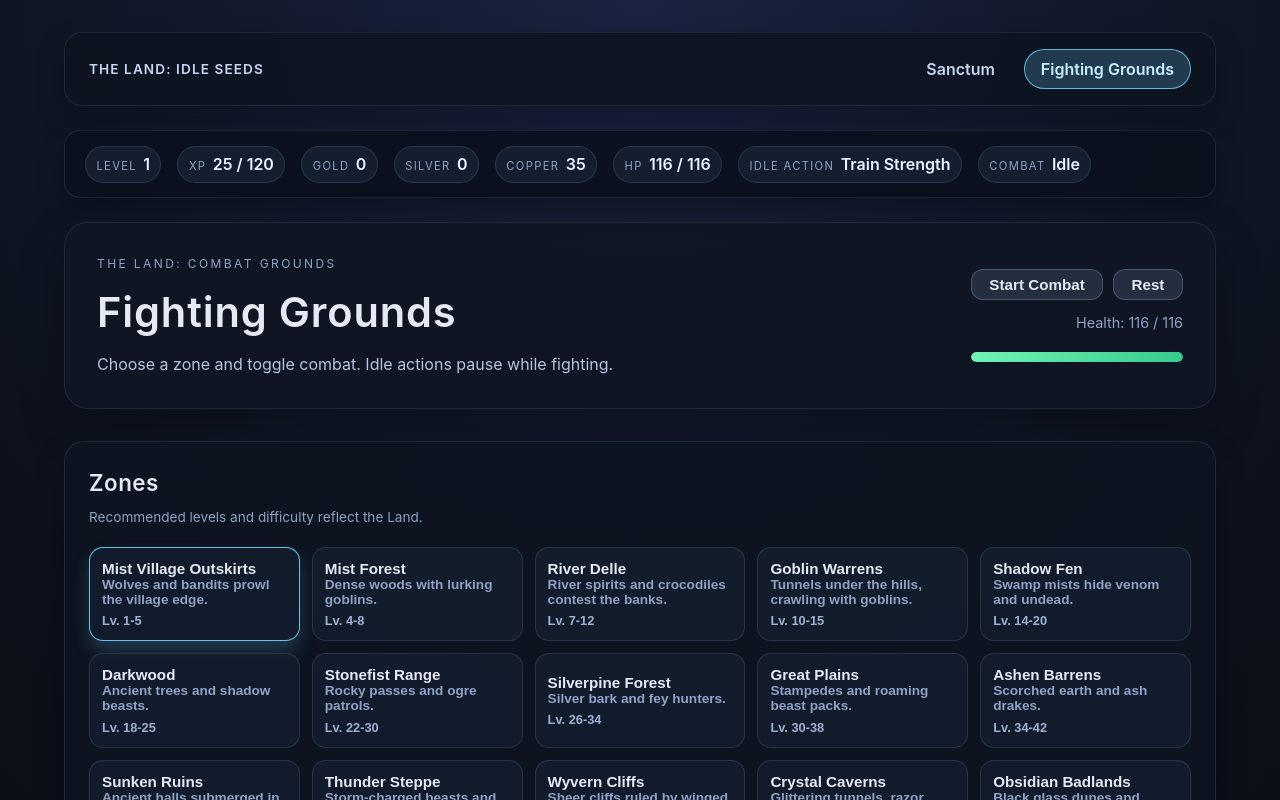
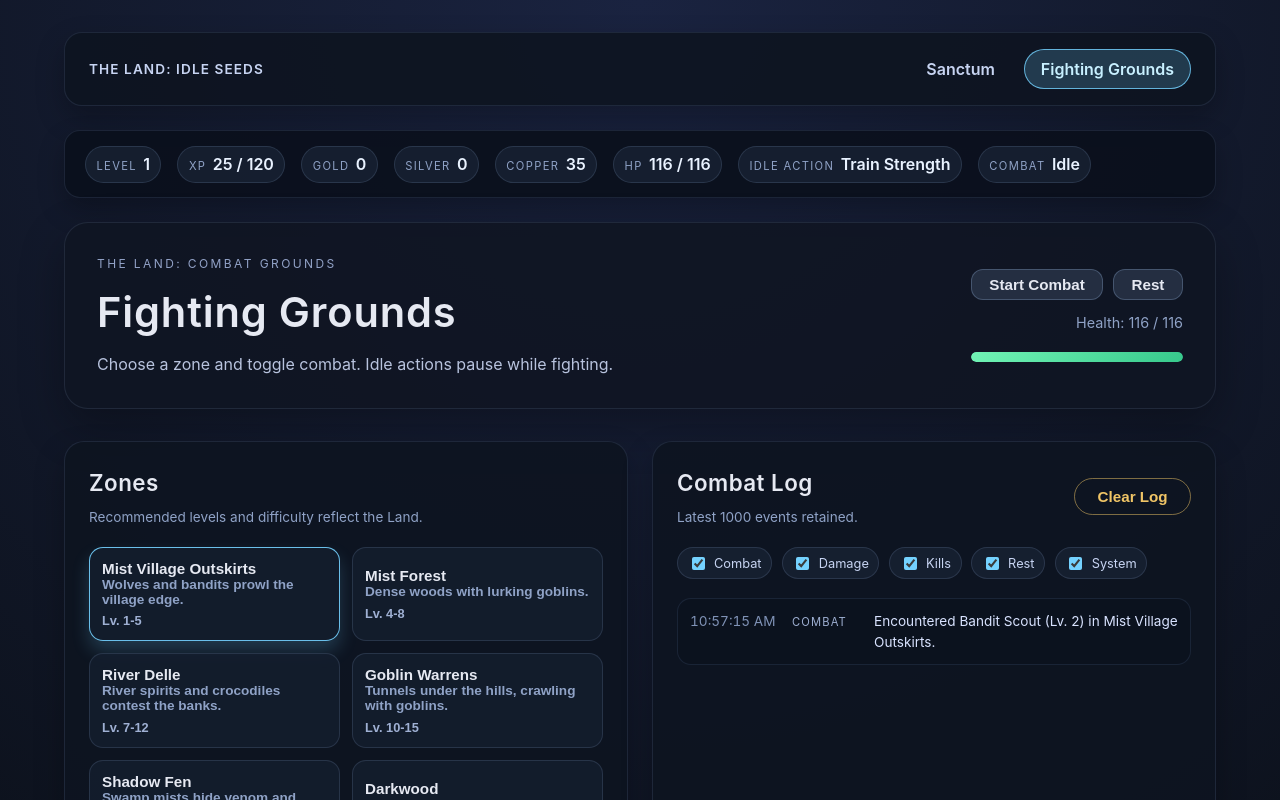
Before and after one commit to Redpoint1/theland, a Vue app: page /combat in a window 1280 px wide. Shown: the top 800 px of the page. Built offline with nearby package versions, Linux system fonts and the light colour scheme.

Commit message:
add combat logs

```diff
--- a/src/stores/game.ts
+++ b/src/stores/game.ts
@@ -41,6 +41,15 @@ export interface EnemyType {
   powerFactor: number
   hpFactor: number
   rewardFactor: number
+}
+
+export type CombatLogType = 'combat' | 'damage' | 'kill' | 'rest' | 'system'
+
+export interface CombatLogEntry {
+  id: number
+  timestamp: number
+  type: CombatLogType
+  message: string
 }
 
 export interface Zone {
@@ -546,6 +555,26 @@ export const useGameStore = defineStore('game', () => {
     statExp: defaultZone.baseRewards.statExp,
   })
 
+  const combatLogs = ref<CombatLogEntry[]>([])
+  let combatLogId = 0
+
+  const addCombatLog = (type: CombatLogType, message: string) => {
+    combatLogs.value.push({
+      id: (combatLogId += 1),
+      timestamp: Date.now(),
+      type,
+      message,
+    })
+
+    if (combatLogs.value.length > 1000) {
+      combatLogs.value.splice(0, combatLogs.value.length - 1000)
+    }
+  }
+
+  const clearCombatLogs = () => {
+    combatLogs.value = []
+  }
+
   const currentZone = computed((): Zone => zones.find((zone) => zone.id === combat.zoneId) ?? defaultZone)
   const maxHp = computed(() => Math.floor(character.level * 8 + stats.Vitality.value * 12))
   const playerHp = ref(maxHp.value)
@@ -609,15 +638,15 @@ export const useGameStore = defineStore('game', () => {
   const randomInt = (min: number, max: number) =>
     Math.floor(Math.random() * (max - min + 1)) + min
 
-  const pickEnemy = (zone: Zone): EnemyType | undefined => {
-    if (!zone.enemies.length) return undefined
-    const index = Math.floor(Math.random() * zone.enemies.length)
-    return zone.enemies[index]
+  const pickEnemy = (zone: Zone): EnemyType => {
+    const pool = zone.enemies.length ? zone.enemies : [defaultEnemy]
+    const index = Math.floor(Math.random() * pool.length)
+    return pool[index] ?? defaultEnemy
   }
 
   const spawnEnemy = () => {
     const zone = currentZone.value
-    const enemy = pickEnemy(zone) ?? defaultEnemy
+    const enemy = pickEnemy(zone)
     const level = randomInt(zone.levelMin, zone.levelMax)
     const baseHp = Math.floor(level * 10 * enemy.hpFactor + zone.basePower * 4)
     const rewardScale = (1 + level * 0.06) * enemy.rewardFactor
@@ -632,6 +661,11 @@ export const useGameStore = defineStore('game', () => {
     combatRewards.copper = Math.floor(zone.baseRewards.copper * rewardScale)
     combatRewards.skillExp = Math.floor(zone.baseRewards.skillExp * rewardScale)
     combatRewards.statExp = Math.floor(zone.baseRewards.statExp * rewardScale)
+
+    addCombatLog(
+      'combat',
+      `Encountered ${combat.enemyName} (Lv. ${combat.enemyLevel}) in ${zone.name}.`,
+    )
   }
 
   const setZone = (zoneId: string) => {
@@ -650,6 +684,9 @@ export const useGameStore = defineStore('game', () => {
     if (combat.active) {
       combat.resting = false
       deactivateActions()
+      addCombatLog('combat', `Combat started in ${currentZone.value.name}.`)
+    } else {
+      addCombatLog('combat', 'Combat stopped.')
     }
   }
 
@@ -658,6 +695,9 @@ export const useGameStore = defineStore('game', () => {
     if (combat.resting) {
       combat.active = false
       deactivateActions()
+      addCombatLog('rest', 'Resting to recover health.')
+    } else {
+      addCombatLog('rest', 'Rest ended.')
     }
   }
 
@@ -690,7 +730,14 @@ export const useGameStore = defineStore('game', () => {
     )
     combat.enemyHp = Math.max(0, combat.enemyHp - playerDamage)
 
+    addCombatLog('damage', `You hit ${combat.enemyName} for ${playerDamage} damage.`)
+
     if (combat.enemyHp === 0) {
+      const rewardSummary = `+${combatRewards.exp} XP, +${combatRewards.copper}c`
+      addCombatLog(
+        'kill',
+        `Defeated ${combat.enemyName} (Lv. ${combat.enemyLevel}). Rewards: ${rewardSummary}.`,
+      )
       addCharacterExp(combatRewards.exp)
       addCurrency({ copper: combatRewards.copper })
       addSkillExp('Combat', combatRewards.skillExp)
@@ -707,9 +754,12 @@ export const useGameStore = defineStore('game', () => {
     const enemyDamage = Math.max(1, Math.floor(enemyDamageBase * (1 - damageReduction)))
     playerHp.value = Math.max(0, playerHp.value - enemyDamage)
 
+    addCombatLog('damage', `${combat.enemyName} hits you for ${enemyDamage} damage (received).`)
+
     if (playerHp.value === 0) {
       combat.active = false
       combat.resting = true
+      addCombatLog('combat', 'You are downed and begin resting.')
     }
   }
 
@@ -746,8 +796,10 @@ export const useGameStore = defineStore('game', () => {
       const regenBase = Math.max(2, Math.floor(stats.Spirit.value * 1.2 + stats.Vitality.value * 0.4))
       const regen = Math.floor(regenBase * skillBonuses.value.regenMultiplier)
       playerHp.value = Math.min(maxHp.value, playerHp.value + regen)
+      addCombatLog('rest', `Recovered ${regen} HP.`)
       if (playerHp.value >= maxHp.value) {
         combat.resting = false
+        addCombatLog('rest', 'Fully recovered.')
       }
     } else if (!combat.active && playerHp.value < maxHp.value) {
       const regenBase = Math.max(1, Math.floor(stats.Spirit.value * 0.6))
@@ -784,6 +836,7 @@ export const useGameStore = defineStore('game', () => {
     zones,
     combat,
     combatRewards,
+    combatLogs,
     playerHp,
     maxHp,
     statList,
@@ -796,6 +849,8 @@ export const useGameStore = defineStore('game', () => {
     toggleResting,
     toggleAction,
     setZone,
+    addCombatLog,
+    clearCombatLogs,
     startTicker,
     stopTicker,
   }
--- a/src/style.css
+++ b/src/style.css
@@ -440,6 +440,75 @@ button:disabled {
   color: #9fb0d3;
 }
 
+.combat-log {
+  max-height: 520px;
+}
+
+.log-filters {
+  display: flex;
+  flex-wrap: wrap;
+  gap: 0.6rem;
+}
+
+.filter-pill {
+  display: inline-flex;
+  align-items: center;
+  gap: 0.4rem;
+  font-size: 0.8rem;
+  padding: 0.35rem 0.6rem;
+  border-radius: 999px;
+  background: rgba(24, 34, 52, 0.8);
+  border: 1px solid rgba(90, 110, 140, 0.3);
+  color: #c7d4f2;
+  cursor: pointer;
+}
+
+.filter-pill input {
+  accent-color: #74d2ff;
+}
+
+.log-list {
+  display: flex;
+  flex-direction: column;
+  gap: 0.5rem;
+  padding: 0.75rem;
+  border-radius: 14px;
+  background: rgba(12, 18, 30, 0.9);
+  border: 1px solid rgba(60, 80, 110, 0.3);
+  max-height: 320px;
+  overflow: auto;
+}
+
+.log-row {
+  display: grid;
+  grid-template-columns: 90px 70px 1fr;
+  gap: 0.75rem;
+  align-items: baseline;
+  font-size: 0.85rem;
+  color: #c7d4f2;
+}
+
+.log-time {
+  color: #7f92b6;
+  font-variant-numeric: tabular-nums;
+}
+
+.log-type {
+  text-transform: uppercase;
+  font-size: 0.7rem;
+  letter-spacing: 0.1em;
+  color: #9fb0d3;
+}
+
+.log-message {
+  color: #d9e3ff;
+}
+
+.log-empty {
+  color: #7f92b6;
+  font-size: 0.85rem;
+}
+
 @media (max-width: 720px) {
   .hero {
     flex-direction: column;
@@ -479,4 +548,8 @@ button:disabled {
   .hud-item.wide {
     min-width: 100%;
   }
+
+  .log-row {
+    grid-template-columns: 1fr;
+  }
 }
--- a/src/views/CombatView.vue
+++ b/src/views/CombatView.vue
@@ -1,10 +1,31 @@
 <script setup lang="ts">
+import { computed, ref } from 'vue'
 import { storeToRefs } from 'pinia'
-import { useGameStore } from '../stores/game'
+import { useGameStore, type CombatLogType } from '../stores/game'
 
 const game = useGameStore()
-const { zones, combat, combatRewards, currentZone, playerHp, maxHp } = storeToRefs(game)
+const { zones, combat, combatRewards, combatLogs, currentZone, playerHp, maxHp } = storeToRefs(game)
 const { progressPercent } = game
+
+const filters = ref<Record<CombatLogType, boolean>>({
+  combat: true,
+  damage: true,
+  kill: true,
+  rest: true,
+  system: true,
+})
+
+const filterOptions: Array<{ id: CombatLogType; label: string }> = [
+  { id: 'combat', label: 'Combat' },
+  { id: 'damage', label: 'Damage' },
+  { id: 'kill', label: 'Kills' },
+  { id: 'rest', label: 'Rest' },
+  { id: 'system', label: 'System' },
+]
+
+const filteredLogs = computed(() =>
+  combatLogs.value.filter((log) => filters.value[log.type]).toReversed(),
+)
 </script>
 
 <template>
@@ -88,6 +109,32 @@ const { progressPercent } = game
           </div>
         </div>
       </div>
+
+      <div class="panel combat-log">
+        <div class="combat-header">
+          <div>
+            <h2>Combat Log</h2>
+            <div class="item-desc">Latest 1000 events retained.</div>
+          </div>
+          <button class="ghost" @click="game.clearCombatLogs">Clear Log</button>
+        </div>
+
+        <div class="log-filters">
+          <label v-for="option in filterOptions" :key="option.id" class="filter-pill">
+            <input v-model="filters[option.id]" type="checkbox" />
+            <span>{{ option.label }}</span>
+          </label>
+        </div>
+
+        <div class="log-list">
+          <div v-if="!filteredLogs.length" class="log-empty">No entries yet.</div>
+          <div v-for="log in filteredLogs" :key="log.id" class="log-row">
+            <span class="log-time">{{ new Date(log.timestamp).toLocaleTimeString() }}</span>
+            <span class="log-type">{{ log.type }}</span>
+            <span class="log-message">{{ log.message }}</span>
+          </div>
+        </div>
+      </div>
     </section>
   </main>
 </template>
```
